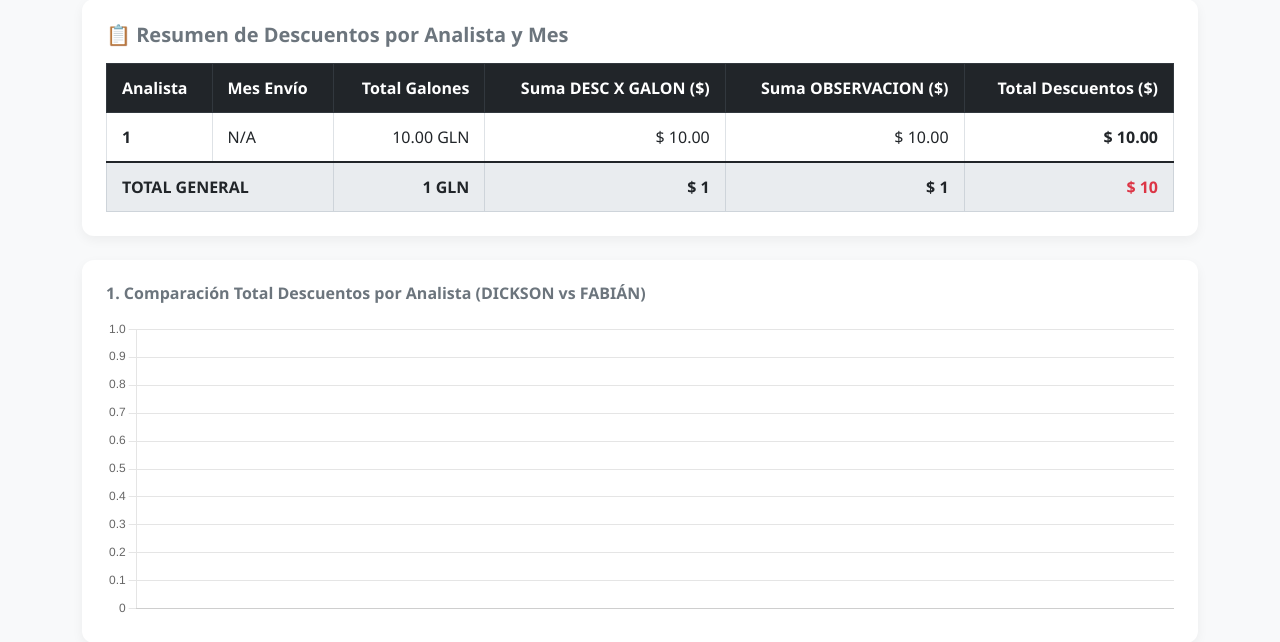
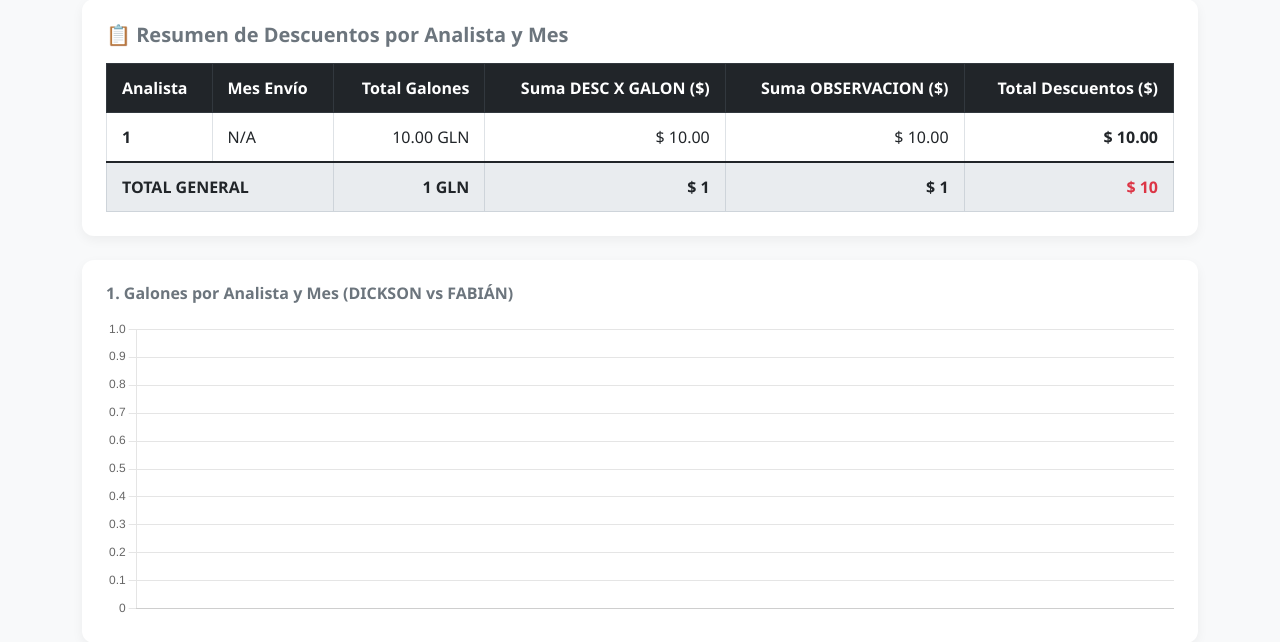
Before and after one commit to harolddickson26/ANALISIS, a Flask app: template templates/dashboard.html in a window 1280 px wide. Shown: the part 249-891 px from the top of the page. Run offline with Flask 3, Linux system fonts and the light colour scheme; the template is opened without the code that fills it: most values are stand-ins (such as "Sample title", 1, 10 or a date in 2020).

Commit message:
Cambiar primer grafico para mostrar galones por mes

```diff
--- a/templates/dashboard.html
+++ b/templates/dashboard.html
@@ -139,10 +139,10 @@
         {% if chart_labels %}
         <div class="row g-4">
 
-            <!-- 1. Barras Agrupadas por Analista (PRIMER GRÁFICO) -->
+            <!-- 1. Galones por Analista y Mes (PRIMER GRÁFICO) -->
             <div class="col-12">
                 <div class="card card-custom p-4 bg-white h-100">
-                    <h6 class="fw-bold mb-3 text-secondary">1. Comparación Total Descuentos por Analista (DICKSON vs FABIÁN)</h6>
+                    <h6 class="fw-bold mb-3 text-secondary">1. Galones por Analista y Mes (DICKSON vs FABIÁN)</h6>
                     <div class="chart-box" style="min-height: 300px;">
                         <canvas id="chartAnalistasGrouped"></canvas>
                     </div>
@@ -199,14 +199,14 @@
             const dataGln = {{ chart_gln | tojson }};
             const colors = {{ chart_colors | tojson }};
 
-            // 1. Barras Agrupadas por Analista (DICKSON Azul, FABIAN Rojo)
+            // 1. Galones por Analista y Mes (DICKSON Azul, FABIAN Rojo)
             new Chart(document.getElementById('chartAnalistasGrouped'), {
                 type: 'bar',
                 data: {
                     labels: labels,
                     datasets: [{
-                        label: 'Total Descuentos ($)',
-                        data: dataTotal,
+                        label: 'Total Galones (GLN)',
+                        data: dataGln,
                         backgroundColor: colors
                     }]
                 },
```
